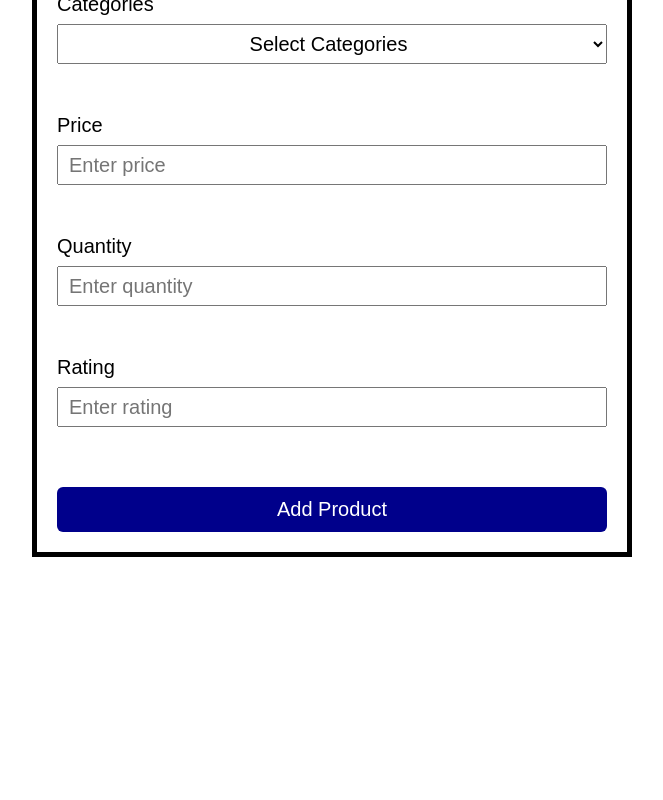
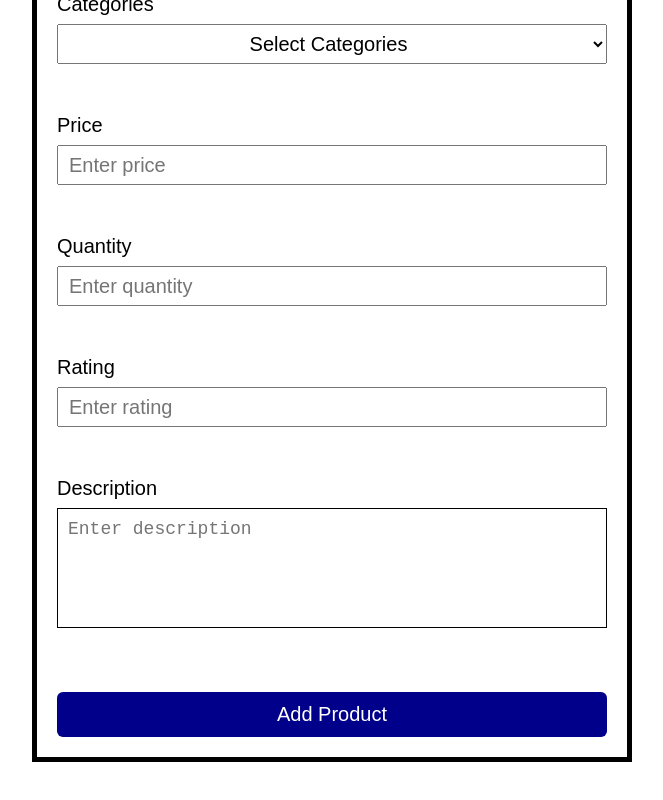
Before and after one commit to BhoomikaRai/aqualogica-react, a React (Vite) app in the folder Frontend/: page /admin in a window 1280 px wide. Shown: the part 402-1202 px from the top of the page, without its empty margins (308-971 px from the left). Before the commit the page ends 1029 px from the top, so only its background shows below. Built offline with nearby package versions, Linux system fonts and the light colour scheme; sample sign-in values are in the browser's storage.

Commit message:
12 th commit

```diff
--- a/Frontend/src/pages/Admin.css
+++ b/Frontend/src/pages/Admin.css
@@ -29,6 +29,15 @@
     font-size: 20px;
     padding-left: 10px;
 }
+.form textarea{
+    width: 100%;
+    height: 120px;
+    font-size: 18px;
+    padding: 10px;
+    border: 1px solid black;
+    resize: none;
+    box-sizing: border-box;
+}
 
 .btn{
     width: 100%;
--- a/Frontend/src/pages/Admin.jsx
+++ b/Frontend/src/pages/Admin.jsx
@@ -9,6 +9,7 @@ const [category, setCategory] = useState("");
 const [price, setPrice] = useState("");
 const [quantity, setQuantity] = useState("");
 const [rating, setRating] = useState("");
+const [description, setDescription] = useState("");
 const handleSubmit = (e) => {
   e.preventDefault();
   const formData = new FormData();
@@ -18,6 +19,7 @@ const handleSubmit = (e) => {
   formData.append("price", price);
   formData.append("quantity", quantity);
   formData.append("rating", rating);
+  formData.append("description", description);
   axios.post(`${import.meta.env.VITE_API_URL}/addproduct`, formData, {
     headers: {
       "Content-Type": "multipart/form-data"
@@ -66,6 +68,10 @@ return (
 <label>Rating</label>
 <input type="number"placeholder="Enter rating"value={rating}onChange={(e) => setRating(e.target.value)}required/>
 </div>
+<div className="form">
+<label>Description</label>
+<textarea placeholder="Enter description" value={description} onChange={(e) => setDescription(e.target.value)}required></textarea>
+</div>
 <button type="submit" className="btn">Add Product</button>
 </form>
 </div>
--- a/Frontend/src/pages/Cart.jsx
+++ b/Frontend/src/pages/Cart.jsx
@@ -31,8 +31,7 @@ fetchCart();
 const removeItem = async (id) => {
 try {
 const user = JSON.parse(localStorage.getItem("user"));
-await axios.delete(`
-    /cart/${id}?email=${user.email}`);
+await axios.delete(`${import.meta.env.VITE_API_URL}/cart/${id}?email=${user.email}`);
 fetchCart();
 } catch (err) {
 console.error(err);
--- a/Frontend/src/pages/CategoryPage.jsx
+++ b/Frontend/src/pages/CategoryPage.jsx
@@ -25,6 +25,9 @@ products.map((product) => (
 <h3>{product.title}</h3>
 <p>Rs.{product.price}</p>
 <p>Rating {product.rating}</p>
+<p className="product-description">
+{product.description}
+</p>
 </div>
 ))
 ) : (
--- a/Frontend/src/pages/EditProduct.jsx
+++ b/Frontend/src/pages/EditProduct.jsx
@@ -12,10 +12,11 @@ function EditProduct() {
     category:"",
     price:"",
     quantity:"",
-    rating:""
+    rating:"",
+    description:""
 
    });
- const { title, category, price, quantity, rating } = product;
+ const { title, category, price, quantity, rating, description } = product;
 
 
 useEffect(()=>{
@@ -39,6 +40,7 @@ const handleSubmit = (e) => {
   formData.append("price",product.price);
   formData.append("quantity",product.quantity);
   formData.append("rating",product.rating);
+  formData.append("description",product.description);
   axios.put(`${import.meta.env.VITE_API_URL}/addproduct/${id}`, formData)
 .then(() => {
 alert("Product Updated Successfully");
@@ -85,6 +87,10 @@ return (
 <label>Rating</label>
 <input type="number"name="rating"placeholder="Enter rating"value={rating}onChange={handleChange}/>
 </div>
+<div className="form">
+<label>Description</label>
+<textarea placeholder="Enter description" value={description}onChange={handleChange}required></textarea>
+</div>
 <button type="submit" className="btn">Update Product</button>
 </form>
 </div>
--- a/Frontend/src/pages/Home.css
+++ b/Frontend/src/pages/Home.css
@@ -74,6 +74,7 @@
   text-align: center;
   border: 1px solid white;
 }
+
 .productimg {
   width: 100%;
   height: 180px;
--- a/Frontend/src/pages/ManageProduct.css
+++ b/Frontend/src/pages/ManageProduct.css
@@ -29,6 +29,11 @@
     font-size: 20px;
 
 }
+.description-cell{
+    max-width: 250px;
+    white-space: normal;
+    word-break: break-word;
+}
 .product-table img{
     width: 80px;
     height: 80px;
--- a/Frontend/src/pages/ManageProduct.jsx
+++ b/Frontend/src/pages/ManageProduct.jsx
@@ -42,6 +42,7 @@ return (
   <th>Price</th>
   <th>Quantity</th>
   <th>Rating</th>
+  <th>Description</th>
   <th>Image</th>
   <th>Action</th>
 </tr>
@@ -55,6 +56,7 @@ return (
 <td>{product.price}</td>
 <td>{product.quantity}</td>
 <td>{product.rating}</td>
+<td className="description-cell">{product.description}</td>
 <td><img src={product.imageUpload} alt={product.title} /></td>
 <td>
 <button className="edit-btn" onClick={()=>navigate(`/EditProduct/${product._id}`)} >Edit </button>
--- a/Frontend/src/pages/ProDetails.jsx
+++ b/Frontend/src/pages/ProDetails.jsx
@@ -54,7 +54,7 @@ return (
 <h2>{product.title}</h2>
 <p className="price">Rs.{product.price}</p>
 <p>Rating {product.rating}</p>
-
+<p className="description">{product.description}</p>
 <div className="quantity">
 <button onClick={decreaseQty}>-</button>
 <span>{qty}</span>
```
Also changed, not shown: Frontend/src/pages/Payment.css (line endings or trailing spaces), 2 other files (tests, documents, lock files or other folders).
